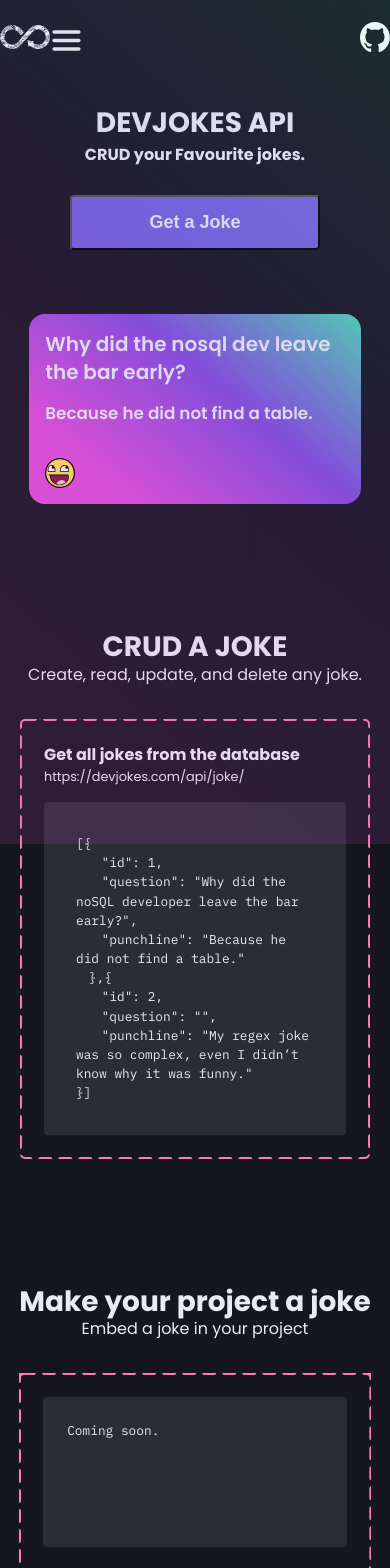
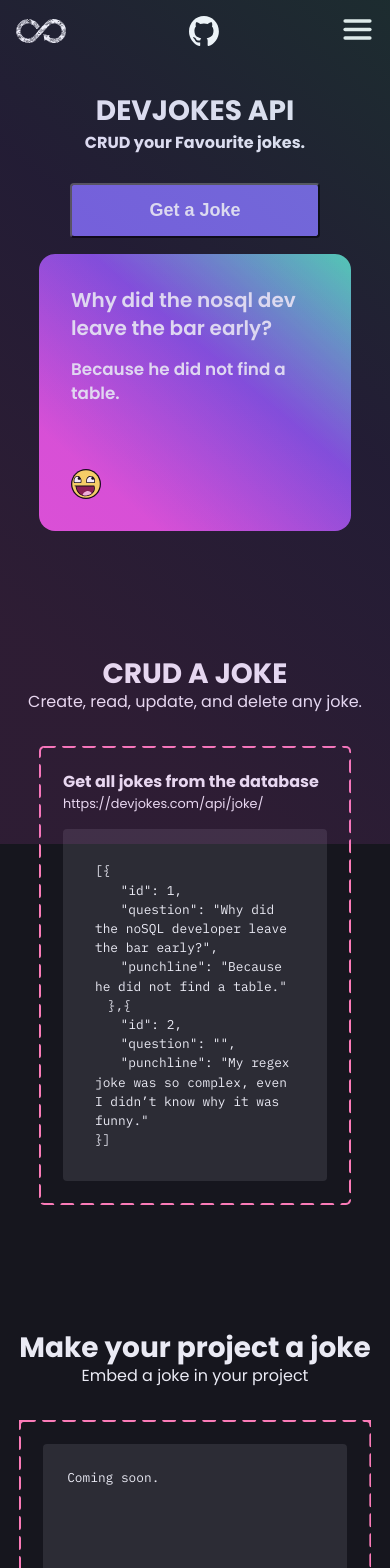
Before and after one commit to alexanderstoehr/Devjokes-API, a React (Vite) app in the folder frontend/devjokes-api/: page / in a window 390 px wide. Shown: the top 1568 px of the page. Built offline with nearby package versions, Linux system fonts and the light colour scheme.

Commit message:
added more responsive support for hero section

```diff
--- a/frontend/devjokes-api/src/components/sections/Header.jsx
+++ b/frontend/devjokes-api/src/components/sections/Header.jsx
@@ -12,12 +12,12 @@
                         <li><a href="#videos">JOKE IN A PROJECT</a></li>
                     </ul>
                 </nav>
-                <nav className="mobilemenu">
-                    <img className="grower" src="/menu.svg" alt="menu"/>
-                </nav>
             </div>
             <a className="grower github" href="https://github.com/alexanderstoehr/Devjokes-API" target="_blank"><img
                 src="/logo-github.svg"/></a>
+            <nav className="mobilemenu">
+                <img className="grower" src="/menu.svg" alt="menu"/>
+            </nav>
         </HeaderStyled>
     )
 }
--- a/frontend/devjokes-api/src/styles/globalStyles.js
+++ b/frontend/devjokes-api/src/styles/globalStyles.js
@@ -18,6 +18,10 @@
 export const HeaderStyled = styled.header`
     @media (max-width: 768px) {
         width: 100%;
+        padding: 1rem;
+        display: flex;
+        justify-content: space-between;
+        align-items: center;
 
         .desktopmenu {
             display: none
@@ -25,8 +29,9 @@
 
         .mobilemenu {
             display: flex !important;
-            justify-content: center;
+            margin-top: -10px;
         }
+
 
     }
 
@@ -134,6 +139,7 @@
             flex-direction: column;
             justify-content: center;
             align-items: center;
+            padding-bottom: 1rem !important;
         }
 
     }
@@ -161,9 +167,10 @@
 
 export const JokeCardStyled = styled.div`
     @media (max-width: 768px) {
-        width: 85%;
-        height: 85%;
-        padding: 1rem;
+        width: 80%;
+        height: 80%;
+        padding: 2rem;
+        box-sizing: border-box !important;
 
         .question {
             font-size: 1.25rem !important;
@@ -173,7 +180,7 @@
         .punchline {
             font-size: 1.05rem !important;
             line-height: 140% !important;
-            margin-bottom: 2rem;
+            margin-bottom: 4rem;
         }
 
         img {
@@ -238,6 +245,8 @@
     @media (max-width: 768px) {
         display: flex;
         flex-direction: column;
+        justify-content: center;
+        align-items: center;
         gap: 0;
 
         .endpoint-items {
@@ -304,7 +313,7 @@
     @media (max-width: 768px) {
         justify-content: center;
         min-width: 300px;
-        max-width: 350px;
+        max-width: 80%;
     }
 
     display: flex;
```
